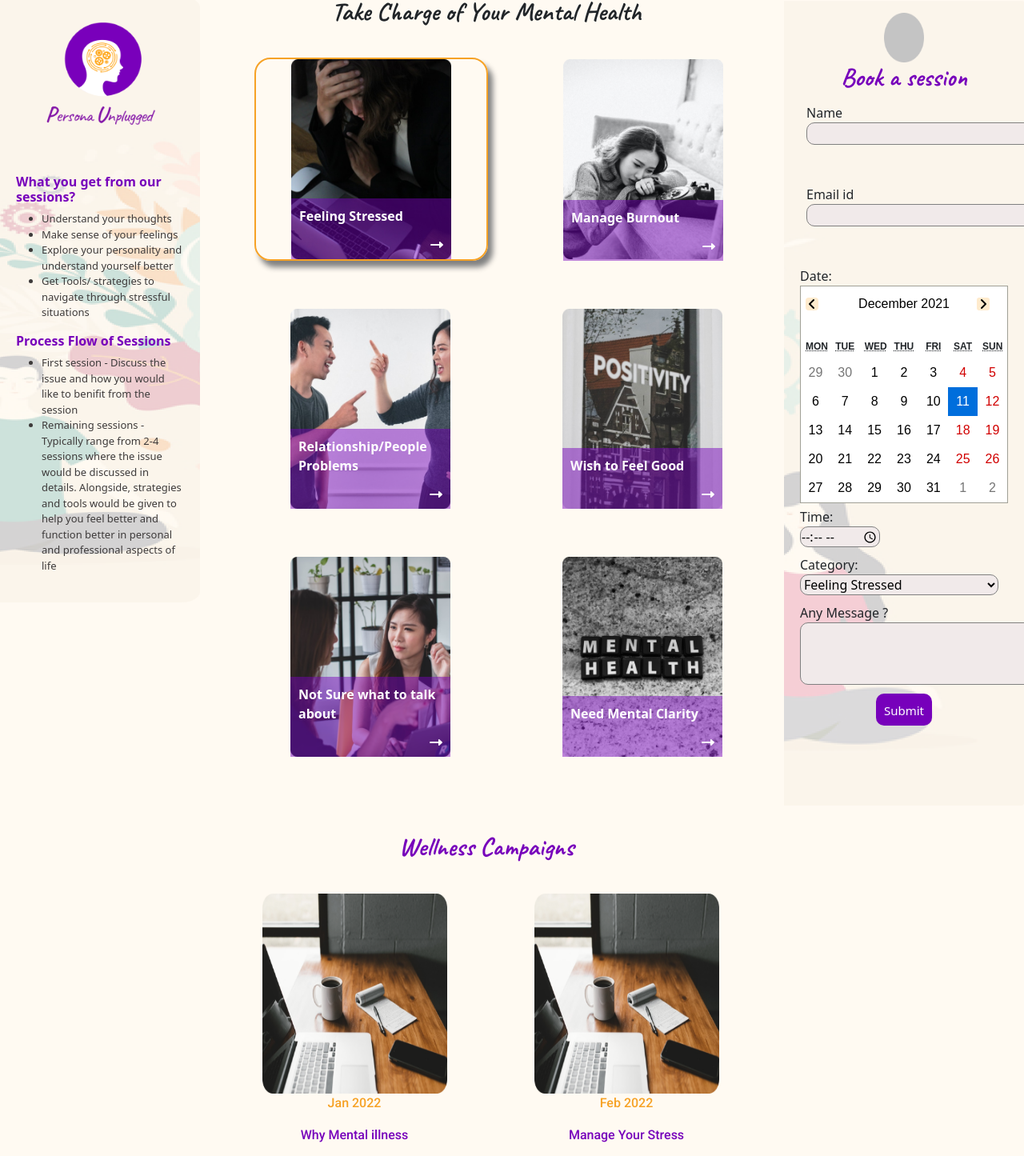
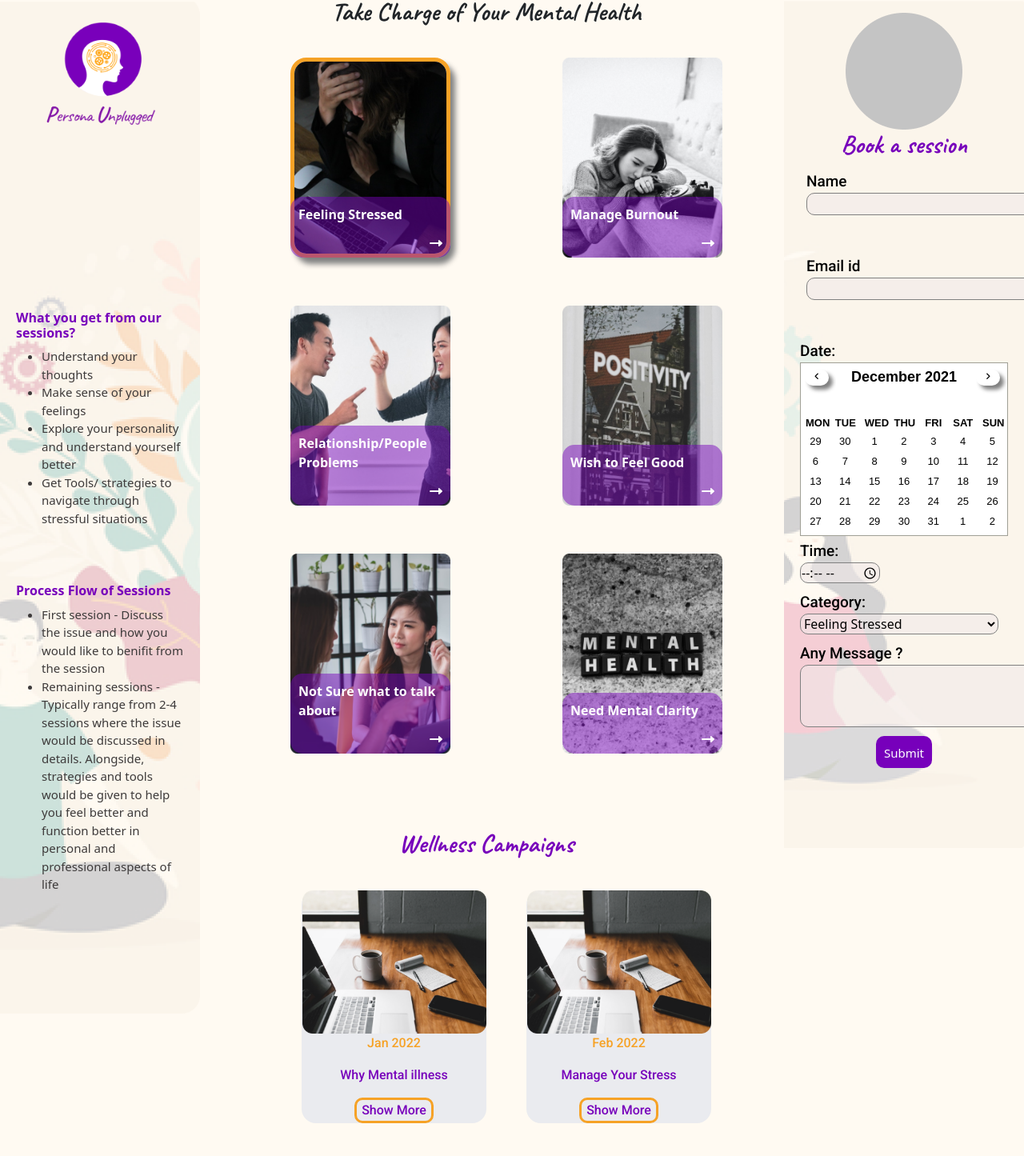
Before and after one commit to Prasath30/persona, a React (Create React App) app: page / in a window 1280 px wide. Shown: the part 4-1449 px from the top of the page at 80% size. Built offline with nearby package versions, Linux system fonts and the light colour scheme.

Commit message:
small changes

```diff
--- a/src/components/Employee/Content.css
+++ b/src/components/Employee/Content.css
@@ -4,6 +4,8 @@
   grid-template-columns: 1fr 1fr 1fr; */
   margin-left: 280px;
   margin-right: 320px;
+  background-color: #fffaf2;
+  padding-bottom: 10vh;
 }
 
 .category-card {
@@ -11,7 +13,6 @@
   margin-top: 30px;
   margin-bottom: 30px;
   margin-left: 50px;
-
   display: flex;
   justify-content: center;
   align-items: center;
@@ -23,6 +24,7 @@
 .category-card div {
   position: absolute;
   bottom: 0;
+  border-radius: 15px;
   background-color: #7600bb79;
   color: white;
   font-weight: 600;
@@ -42,20 +44,14 @@
   text-align: center;
 }
 .employee-newsletter {
-  position: relative;
-  margin-top: 30px;
-  margin-bottom: 30px;
-  margin-left: 10px;
-  text-align: center;
 }
 
 .employee-newsletter:hover {
   cursor: pointer;
 }
-.employee-newsletter img {
+
+.employee-newsletter div {
   width: 231px;
-  height: 250px;
-  padding-left: 0;
 }
 .employee-newsletter div button {
   background-color: inherit;
@@ -74,6 +70,8 @@
 }
 .wellness-campaign {
   margin-top: 8vh;
+  display: flex;
+  justify-content: center;
 }
 .wellness-campaign h2 {
   color: #7700bb;
@@ -81,7 +79,7 @@
   text-align: center;
 }
 #selectedCard {
-  border: 2px solid #f6a226;
+  border: 5px solid #f6a226;
   box-shadow: 6px 8px 7px gray;
   border-radius: 20px;
 }
--- a/src/components/Employee/Content.jsx
+++ b/src/components/Employee/Content.jsx
@@ -20,8 +20,8 @@ const Content = ({category,setcategoryValue,categoryValue}) => {
 
     const Card = ({imgSrc,caption}) =>{
         return(
-            <div  id={caption === categoryValue ? "selectedCard" : null} className={ mobview > "900" ? 'col category-card container'  : null } onClick={(e)=>handleCardClick(e,caption)} >
-                <img id="category-img" className={ mobview > "900" ? 'category-img' : null } src={imgSrc} alt="" />
+            <div   className={ mobview > "1140" ? 'col category-card container'  : null } onClick={(e)=>handleCardClick(e,caption)} >
+                <img id={caption === categoryValue ? "selectedCard" : null} className={ mobview > "1140" ? 'category-img' : null } src={imgSrc} alt="" />
                 <div>
                     <p>{caption}</p>
                     <i class="fas fa-long-arrow-alt-right"></i>
@@ -30,14 +30,27 @@ const Content = ({category,setcategoryValue,categoryValue}) => {
         )
     }
 
+    const CardbStyle = {
+        width:"230px",
+          position: "relative",
+            marginTop: "30px",
+            marginBottom: "30px",
+            marginLeft: "50px",
+            textAlign: "center",
+            background: "#eaebef",
+            width: "231px",
+            borderRadius:"18px",
+            padding: "0"
+
+    }
 
     const Cardb = ({date,title}) =>{
         return(
-            <div  className={ mobview > "900" ? 'col employee-newsletter' : 'col employee-newsletter' }  >
-                <img src={`./images/category/newsletter.png`} alt="" />
+            <div  style={CardbStyle} className='employee-newsletter' >
+                <img style={{width:"230px"}} src={`./images/category/newsletter.png`} alt="" />
                 <div>
-                    <p className={ mobview > "900" ? 'newsletter-date' : 'newsletter-date' } >{date}</p>
-                    <p  className={ mobview > "900" ? 'newsletter-title' : 'newsletter-title' } >{title}</p>
+                    <p className={ mobview > "1140" ? 'newsletter-date' : 'newsletter-date' } >{date}</p>
+                    <p  className={ mobview > "1140" ? 'newsletter-title' : 'newsletter-title' } >{title}</p>
                     <button>Show More</button>
                 </div>
             </div>
@@ -48,9 +61,9 @@ const Content = ({category,setcategoryValue,categoryValue}) => {
 
     return (
         <>
-        <div  className={ mobview > "900" ? 'health-issue-categories' : null } >
+        <div  className={ mobview > "1140" ? 'health-issue-categories' : null } >
 
-        <div  className= 'row categories' style={mobview < "900" ? {display:"none"}: null} >
+        <div  className= 'row categories' style={mobview < "1140" ? {display:"none"}: null} >
         <h2>Take Charge of Your Mental Health</h2>
         <Card   imgSrc={`./images/category/one.png`}   caption={category.one}    />
         <Card  imgSrc={`./images/category/two.png`}   caption={category.two}     />
@@ -59,7 +72,7 @@ const Content = ({category,setcategoryValue,categoryValue}) => {
         <Card imgSrc={`./images/category/five.png`}  caption={category.five}       />
         <Card imgSrc={`./images/category/six.png`}   caption={category.six}       />
         </div>
-          <div  className={ mobview > "900" ? 'row wellness-campaign' : 'row wellness-campaign' } >
+          <div  className={ mobview > "1140" ? 'row wellness-campaign' : 'row wellness-campaign' } >
                 <h2>Wellness Campaigns</h2>
             <Cardb date="Jan 2022" title="Why Mental illness" />
             <Cardb date="Feb 2022" title="Manage Your Stress" />
--- a/src/components/Employee/Employee.jsx
+++ b/src/components/Employee/Employee.jsx
@@ -1,4 +1,4 @@
-import React,{useState} from 'react'
+import React,{useState,useEffect} from 'react'
 import Content from './Content.jsx'
 import  "./Employee.css"
 import SideBar from './SideBar'
@@ -13,9 +13,16 @@ const Employee = () => {
         six:"Need Mental Clarity"
     })
     const [categoryValue, setcategoryValue] = useState(category.one)
+      const [mobview, setmobview] = useState(window.innerWidth)
+
+    useEffect(() => {
+        window.addEventListener("resize" ,function(){
+            setmobview(window.innerWidth)
+        });
+    }, [])
     return (
         <>
-        <section className='employee'>
+        <section className={ mobview > "1140" ? 'employee' : "employee container"}>
           <SideBar category={category} setcategory={setcategory} categoryValue={categoryValue} setcategoryValue={setcategoryValue} />
           <Content  category={category} setcategory={setcategory} categoryValue={categoryValue} setcategoryValue={setcategoryValue} />
           </section>
--- a/src/components/Employee/SideBar.css
+++ b/src/components/Employee/SideBar.css
@@ -9,12 +9,13 @@
   top: 0;
   left: 0;
   padding: 20px;
+  padding-bottom: 10vh;
 }
 .employee-left-side-bar-logo {
   width: 140px;
   height: 152px;
   align-self: center;
-  margin-bottom: 50px;
+  margin-bottom: 220px;
 }
 .employee-left-side-bar div h6 {
   color: #7700bb;
@@ -23,7 +24,10 @@
 .employee-left-side-bar div ul li {
   color: rgb(61, 58, 58);
   font-weight: 500;
-  font-size: 13px;
+  font-size: 15px;
+}
+.employee-left-side-bar div ul {
+  margin-bottom: 70px;
 }
 /* Right side bar css */
 
@@ -40,12 +44,12 @@
   padding: 20px;
 }
 .employee-right-side-bar-logo {
-  width: 50px;
-  height: 62px;
   align-self: center;
 }
 .employee-right-side-bar form {
   margin-bottom: 10vh;
+}
+.employee-right-side-bar form div {
 }
 .employee-right-side-bar h2 {
   font-family: "Caveat", cursive;
@@ -60,11 +64,17 @@ textarea {
   border-radius: 10px;
   outline: none;
   border: 1px solid gray;
-  background-color: rgb(241, 234, 234);
+  background-color: rgba(241, 234, 234, 0.562);
 }
 .employee-right-side-bar form div label {
   display: block;
   margin-top: 5px;
+  font-family: Roboto;
+  font-style: normal;
+  font-weight: 500;
+  font-size: 19px;
+  line-height: 28px;
+  color: #000000;
 }
 
 .sidebar-form-btn {
@@ -83,31 +93,41 @@ textarea {
   border-radius: 10px;
 }
 
-.employee-right-side-bar-calendar {
-  position: relative;
-  width: 200px;
-  height: 100px;
+/* .employee-right-side-bar-calendar {
   padding: 0;
-  margin: 0;
   text-align: center;
-  margin-bottom: 70px;
-  margin-left: 30px;
+
+  margin-left: 50px;
+} */
+.employee-right-side-bar-calendar abbr {
+  text-decoration: none;
+  font-size: 13px;
+  color: black;
 }
-.employee-right-side-bar-calendar abbr {
-  font-size: 10px;
-  text-decoration: none;
+.react-calendar__navigation__label__labelText {
+  font-size: 18px;
+  font-weight: 700;
 }
 .employee-right-side-bar-calendar button {
   background-color: white;
+
   outline: none;
   border: none;
   font-size: 10px;
   padding: 0;
   padding-left: 5px;
+  padding-right: 5px;
   padding-bottom: 8px;
   font-weight: 500;
 }
 
+.employee-right-side-bar-calendar button:hover {
+  background-color: rgba(168, 164, 164, 0.356);
+  border-radius: 15px;
+}
+.time {
+  margin-top: 50px;
+}
 /* mob view */
 .mob-employee-left-side-bar-logo {
   text-align: center;
@@ -138,7 +158,7 @@ input {
   border-radius: 10px;
   outline: none;
   border: 1px solid gray;
-  background-color: rgb(241, 234, 234);
+  background: #f3f3f3;
 }
 .mob-employee-right-side-bar-inputs div {
   margin-bottom: 40px;
--- a/src/components/Employee/SideBar.jsx
+++ b/src/components/Employee/SideBar.jsx
@@ -22,19 +22,19 @@ const SideBar = ({category,categoryValue,setcategoryValue}) => {
     }
 
     const handleClick = (e) =>{
-
+                console.log(e)
     }
 
     const nextBtn = () =>{
 
         return (
-            <div style={{backgroundColor:"blanchedalmond",width:"16px",height:"16px",borderRadius:"3px",paddingTop:"-10px"}} ><i  className="fas fa-angle-right"></i></div>
+            <div style={{backgroundColor:"white",width:"30px",height:"20px",borderRadius:"10px",paddingTop:"-10px",boxShadow:"5px 5px 5px gray"}} ><i  className="fas fa-angle-right"></i></div>
         )
     }
     const prevBtn = () =>{
 
         return (
-            <div style={{backgroundColor:"blanchedalmond",width:"16px",height:"16px",borderRadius:"4px",paddingTop:"-10px"}} ><i  className="fas fa-angle-left"></i></div>
+            <div style={{backgroundColor:"white",width:"30px",height:"20px",borderRadius:"10px",paddingTop:"-10px",boxShadow:"5px 5px 5px gray"}} ><i  className="fas fa-angle-left"></i></div>
         )
     }
 
@@ -42,10 +42,10 @@ const SideBar = ({category,categoryValue,setcategoryValue}) => {
     return (
         <>
        <div className='container'>
-          <section   className={ mobview > "900" ? 'employee-left-side-bar'  : null } >
-            <img  className={ mobview > "900" ? 'employee-left-side-bar-logo'  : 'mob-employee-left-side-bar-logo img-fluid' } src={`./images/Logo-3.png`} alt="logo"  />
-            <div className={ mobview > "900" ? null  : "row mob-employee-left-side-bar" } >
-            <div className={ mobview > "900" ? null  : "col-md-6 col-sm-12" } >
+          <section   className={ mobview > "1140" ? 'employee-left-side-bar'  : null } >
+            <img  className={ mobview > "1140" ? 'employee-left-side-bar-logo'  : 'mob-employee-left-side-bar-logo img-fluid' } src={`./images/Logo-3.png`} alt="logo"  />
+            <div className={ mobview > "1140" ? null  : "row mob-employee-left-side-bar" } >
+            <div className={ mobview > "1140" ? null  : "col-md-6 col-sm-12" } >
                 <h6>What you get from our sessions? </h6>
                 <ul>
                     <li>Understand your thoughts</li>
@@ -55,7 +55,7 @@ const SideBar = ({category,categoryValue,setcategoryValue}) => {
                 </ul>
             </div>
 
-            <div className={ mobview > "900" ? null  : "col-md-6 col-sm-12" } >
+            <div className={ mobview > "1140" ? null  : "col-md-6 col-sm-12" } >
                 <h6>Process Flow of Sessions</h6>
                 <ul>
                     <li>First session - Discuss the issue and how you would like to benifit from the session</li>
@@ -65,27 +65,27 @@ const SideBar = ({category,categoryValue,setcategoryValue}) => {
             </div>
           </section>
 
-          <section  className={ mobview > "900" ? 'employee-right-side-bar'  : null } >
-              <img   className={ mobview > "900" ? 'employee-right-side-bar-logo' : 'mob-employee-left-side-bar-logo img-fluid' } src={`./images/ellipse.png`} alt="ellipse"  />
-              <div className={ mobview > "900" ? null  : 'mob-employee-right-side-bar' } >
+          <section  className={ mobview > "1140" ? 'employee-right-side-bar'  : null } >
+              <img   className={ mobview > "1140" ? 'employee-right-side-bar-logo' : 'mob-employee-left-side-bar-logo img-fluid' } src={`./images/ellipse.png`} alt="ellipse"  />
+              <div className={ mobview > "1140" ? null  : 'mob-employee-right-side-bar' } >
                  <h2>Book a session</h2>
               <form action="" className='form'>
 
               <div className='row mob-employee-right-side-bar-inputs'>
-                <div className={ mobview > "900" ? null  : 'form-group col-md-6 col-sm-12' }>
+                <div className={ mobview > "1140" ? null  : 'form-group col-md-6 col-sm-12' }>
                     <label htmlFor="name">Name</label>
                   <input type="text"  name='name'  size={30}/>
                 </div>
-                 <div className={ mobview > "900" ? null  : 'form-group col-md-6 col-sm-12' }>
+                 <div className={ mobview > "1140" ? null  : 'form-group col-md-6 col-sm-12' }>
                     <label htmlFor="email">Email id</label>
                   <input type="email"  name='email' size={30} />
                  </div>
               </div>
-                <div className={mobview > "900" ? null : "row"} style={mobview > "900" ? null : {marginBottom:"30px"}} >
-                <div className={mobview > "900" ? null : "col-md-6 col-sm-12"} >
+                <div className={mobview > "1140" ? null : "row"} style={mobview > "1140" ? null : {marginBottom:"30px"}} >
+                <div className={mobview > "1140" ? null : "col-md-6 col-sm-12"}  >
                   <label htmlFor="calendar">Date:</label>
                   <Calendar
-
+                    className="employee-right-side-bar-calendar"
                   value={date}
                   onChange={setdate}
                   onClickDay={handleClick}
@@ -95,10 +95,10 @@ const SideBar = ({category,categoryValue,setcategoryValue}) => {
                   prevLabel={prevBtn()}
                   />
                   </div>
-                  <div className={mobview > "900" ? null : "col-md-6 col-sm-12"}  >
+                  <div className={mobview > "1140" ? null : "col-md-6 col-sm-12 time"}  >
 
 
-                  <div  style={mobview > "900" ? null : {marginBottom:"30px"}} >
+                  <div  style={mobview > "1140" ? null : {marginBottom:"30px"}} >
                     <label htmlFor="time">Time:</label>
                     <input type="time"  name="time" style={{width:"100px"}}/>
                   </div>
@@ -115,10 +115,10 @@ const SideBar = ({category,categoryValue,setcategoryValue}) => {
                   </div>
                   </div>
                   </div>
-                  <div className={mobview > "900" ? null : "form-group"}>
+                  <div className={mobview > "1140" ? null : "form-group"}>
 
                   <label htmlFor="message">Any Message ?</label>
-                  <textarea name="" id="" cols="30" rows="3" className={mobview > "900" ? null : "form-control"}></textarea>
+                  <textarea name="" id="" cols="30" rows="3" className={mobview > "1140" ? null : "form-control"}></textarea>
                   </div>
                   <div  className='sidebar-form-btn' >
                     <button type='submit' >Submit</button>
```
